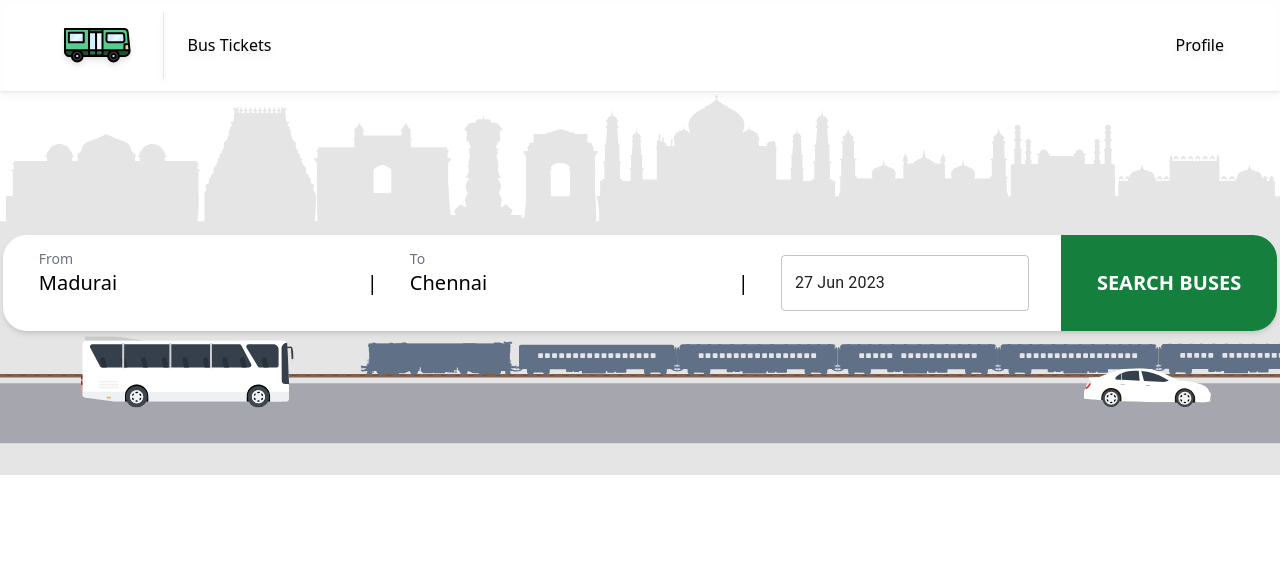
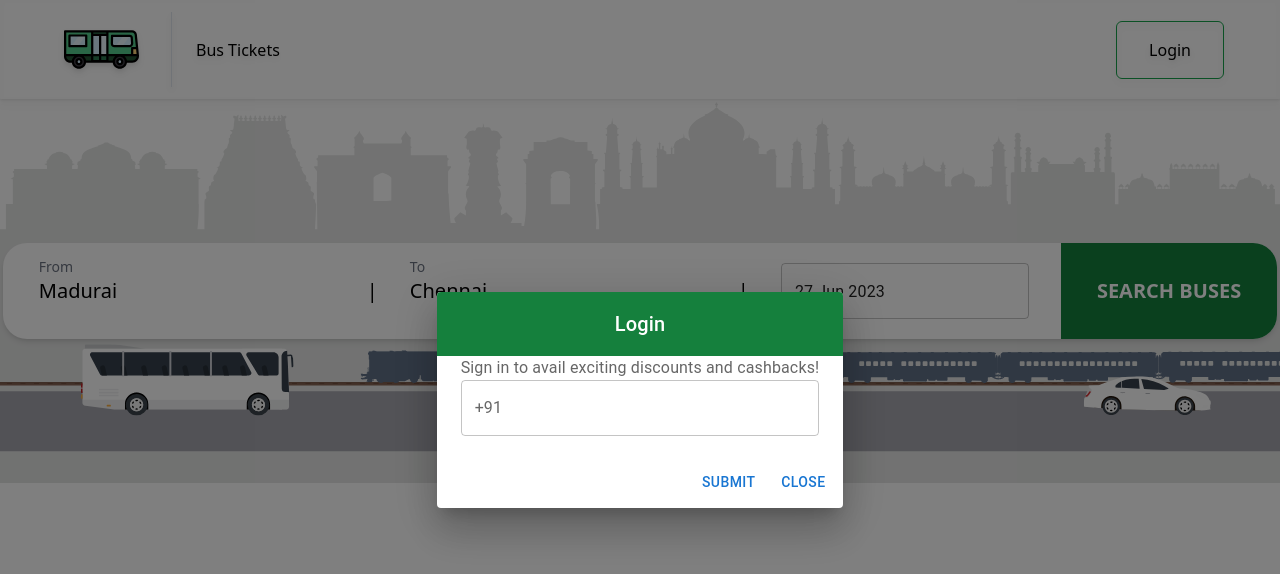
Before and after one commit to juleshwar/redbus-minimal-clone, a Next.js app: page / in a window 1280 px wide. Shown: the top 574 px of the page. Built offline with nearby package versions, Linux system fonts and the light colour scheme.

Commit message:
feat: added login dialog box

```diff
--- a/components/Header.tsx
+++ b/components/Header.tsx
@@ -1,22 +1,33 @@
 import Logo from "@/public/logo.svg";
 import Link from "next/link";
-import { ReactNode } from "react";
+import { ReactNode, useState } from "react";
+import { LoginDialog } from "./LoginDialog";
 
 interface Props {
 	children?: ReactNode;
 }
 
 const Header = ({ children }: Props) => {
+	const [showLoginDialog, setShowLoginDialog] = useState(true);
+
 	return (
-		<div className="flex items-center px-8 py-3 sticky shadow drop-shadow-md shadow-neutral-200">
+		<div className="flex px-8 py-3 sticky shadow drop-shadow-md shadow-neutral-200">
 			<Logo className="px-8 w-[140px] border-r border-r-slate-200" />
-			<div className="flex w-full px-6">
-				<div className="flex items-center w-full">
+			<div className="flex px-6 grow items-center">
+				<div className="flex items-center grow">
 					<Link href={"/"}>Bus Tickets</Link>
 				</div>
-				<div className="flex items-center col-auto">Profile</div>
+				<div
+					className="flex items-center col-auto border rounded-md border-green-600 cursor-pointer px-8 py-4"
+					onClick={() => setShowLoginDialog(true)}
+				>
+					Login
+				</div>
 			</div>
 			{children}
+			{showLoginDialog && (
+				<LoginDialog isOpen={showLoginDialog} onClose={() => setShowLoginDialog(false)} />
+			)}
 		</div>
 	);
 };
--- /dev/null
+++ b/components/LoginDialog.tsx
@@ -0,0 +1,50 @@
+import {
+	Button,
+	Dialog,
+	DialogActions,
+	DialogContent,
+	DialogContentText,
+	DialogTitle,
+	InputAdornment,
+	TextField,
+} from "@mui/material";
+
+interface LoginDialogProps {
+	isOpen: boolean;
+	dialogText?: string;
+	onClose: () => void;
+}
+
+export const LoginDialog = ({ isOpen, onClose }: LoginDialogProps) => {
+	const onCloseHandler = () => {
+		onClose();
+	};
+
+	const onSubmitHandler = () => {
+		// TODO
+		onClose();
+	};
+
+	return (
+		<Dialog open={isOpen} onClose={onCloseHandler}>
+			<DialogTitle className="bg-green-700 text-center text-white relative">Login</DialogTitle>
+			<DialogContent className="p-8">
+				<DialogContentText className="my-4">
+					Sign in to avail exciting discounts and cashbacks!
+				</DialogContentText>
+				<TextField
+					className="w-full"
+					type="tel"
+					InputProps={{
+						inputMode: "tel",
+						startAdornment: <InputAdornment position="start">+91</InputAdornment>,
+					}}
+				/>
+			</DialogContent>
+			<DialogActions>
+				<Button onClick={onSubmitHandler}>Submit</Button>
+				<Button onClick={onCloseHandler}>Close</Button>
+			</DialogActions>
+		</Dialog>
+	);
+};
```
